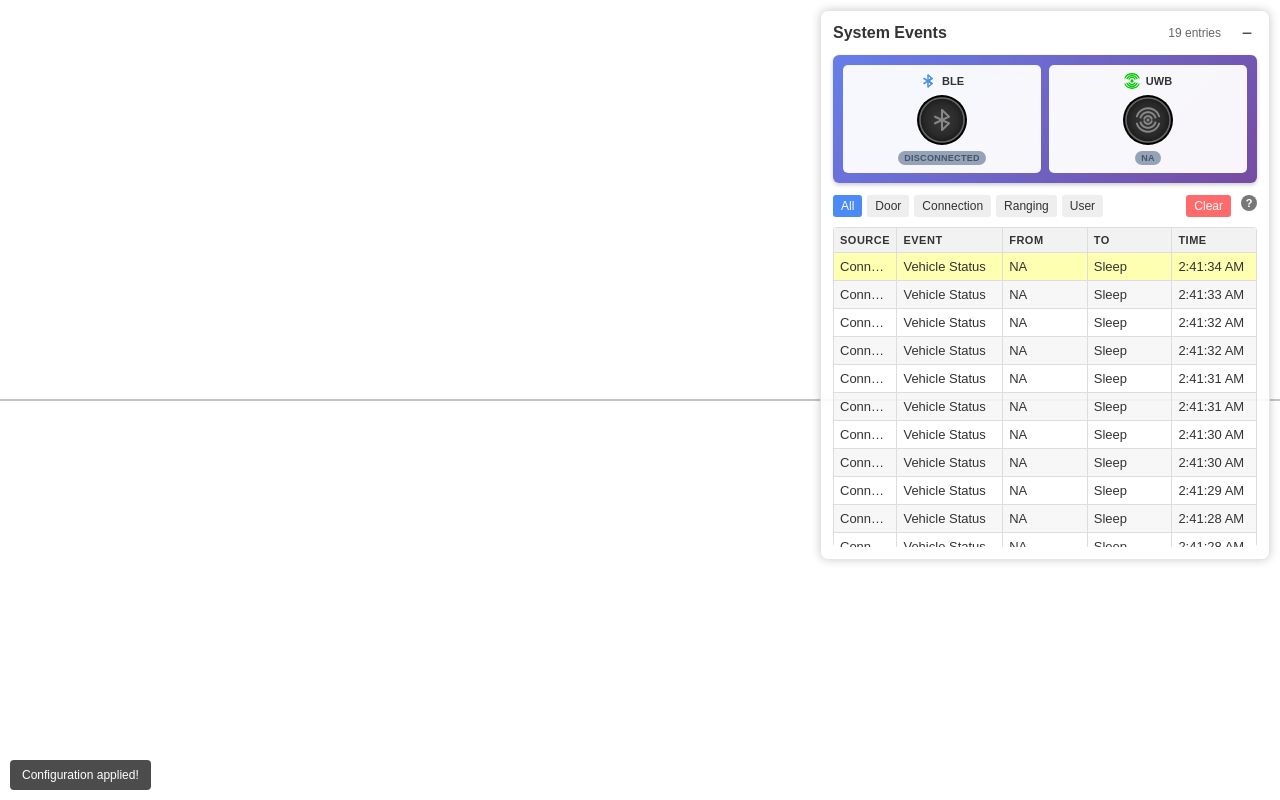
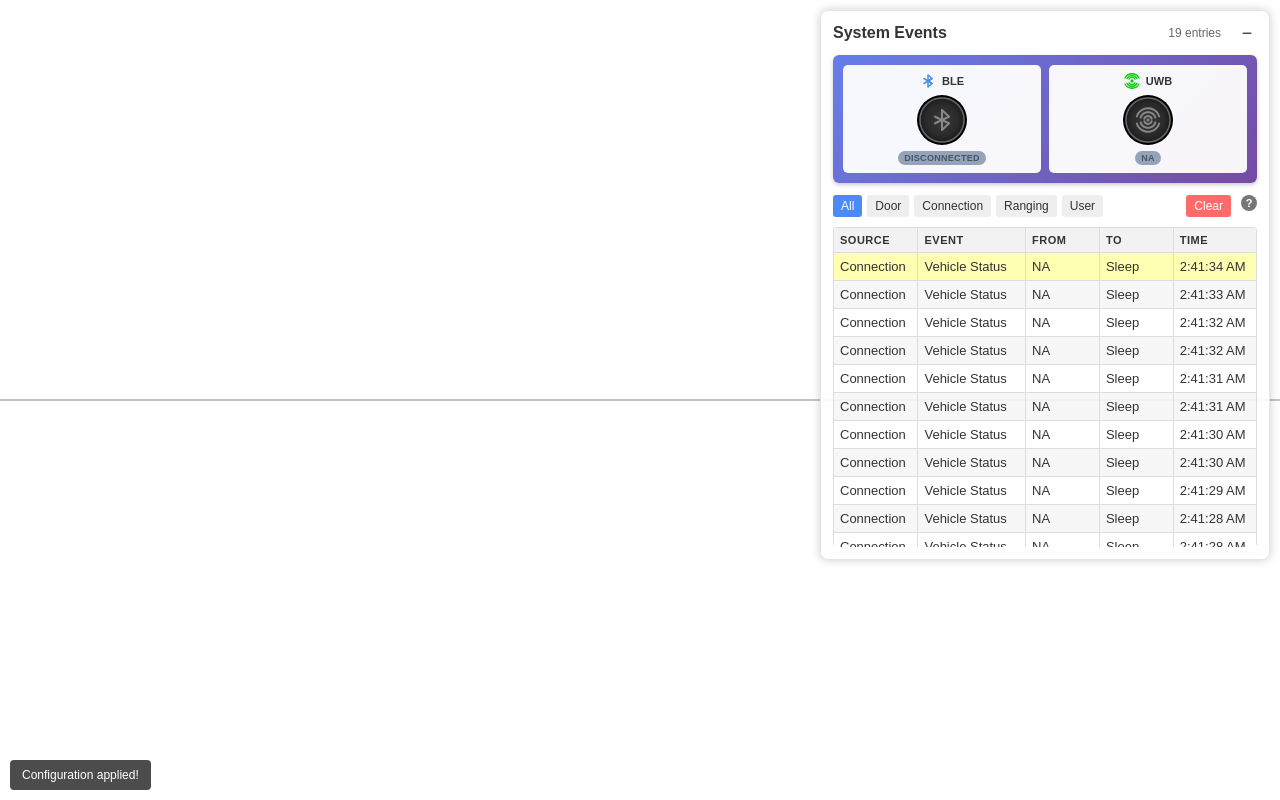
Before and after one commit to thien78/UI, a Flask app: page / in a window 1280 px wide. Run offline with Flask 3, Linux system fonts and the light colour scheme; some libraries are stand-ins or nearby versions.

Commit message:
last_updates

```diff
--- a/static/ble_icon_panel.js
+++ b/static/ble_icon_panel.js
@@ -67,7 +67,6 @@ class BLEIconPanelManager {
 
     init() {
         if (!this.initializeElements()) {
-            console.error("[BLE Icon Panel] Canvas not found!");
             return;
         }
 
@@ -220,7 +219,6 @@ class BLEIconPanelManager {
                 if (error instanceof TypeError && error.message.includes("Failed to fetch")) {
                     return; // Server unavailable - silent fail
                 }
-                console.error("[BLE Icon Panel] Error fetching connection status:", error);
             }
         };
 
--- a/static/uwb_icon_panel.js
+++ b/static/uwb_icon_panel.js
@@ -182,7 +182,7 @@ class UWBIconPanelManager {
         this.ctx.arc(0, 0, dotRadius, 0, Math.PI * 2);
         this.ctx.fill();
 
-        // Left waves (3 arcs) - từ góc 1.1π đến 1.9π
+        // above waves (3 arcs) - 1.1π - 1.9π
         for (let i = 1; i <= UWB_LOGO.WAVE_COUNT; i++) {
             const radius = waveSpacing * i;
             this.ctx.beginPath();
@@ -190,7 +190,7 @@ class UWBIconPanelManager {
             this.ctx.stroke();
         }
 
-        // Right waves (3 arcs) - từ góc 0.1π đến 0.9π
+        // below waves (3 arcs) - 0.1π - 0.9π
         for (let i = 1; i <= UWB_LOGO.WAVE_COUNT; i++) {
             const radius = waveSpacing * i;
             this.ctx.beginPath();
--- a/static/welcome_light.js
+++ b/static/welcome_light.js
@@ -1,302 +1,7 @@
-// // file: welcomeLightManager.js
-// import * as THREE from 'three';
-// import { CarModel } from './car.js';
-// import { gSceneManager } from './scene.js';
-// import { dataPanel } from './panel.js';
-
-// /**
-//  * WelcomeLightManager class (improved parabolic geometry)
-//  */
-// class WelcomeLightManager {
-//     constructor() {
-//         this.lightProjections = { Left: null, Right: null };
-//         this.activationDistance = 4.0;
-//         this.deactivationDistance = 5.0;
-//         this.lightsActive = false;
-
-//         this.lightConfig = {
-//             Left: {
-//                 position: { x: 3.75, y: 0.02, z: 0.7 },
-//                 sizeNear: { width: 0.75, height: 0.5 },
-//                 sizeFar: { width: 4.0, height: 3.0 },
-//                 rotation: 0,
-//                 color: 0xffd700      ,
-//                 opacity: 0.9,
-//                 // additional param: curvature power (1=linear, 2=parabolic, >2 more bowed)
-//                 curvePower: 0.25,
-//                 // resolution of mesh
-//                 widthSegments: 24,
-//                 heightSegments: 32
-//             },
-//             Right: {
-//                 position: { x: 3.75, y: 0.02, z: -0.7 },
-//                 sizeNear: { width: 0.75, height: 0.5 },
-//                 sizeFar: { width: 4.0, height: 3.0 },
-//                 rotation: 0,
-//                 color: 0xffd700      ,
-//                 opacity: 0.9,
-//                 curvePower: 0.25,
-//                 widthSegments: 24,
-//                 heightSegments: 32
-//             }
-//         };
-
-//         this.lightTexture = this.createLightTexture();
-//         this.createLightProjections();
-
-//         // DEBUG MODE
-//         setTimeout(() => {
-//             this.activateLights();
-//             console.log('DEBUG MODE: Welcome lights activated automatically');
-//         }, 1000);
-
-//         // Disabled in debug - enable if needed
-//         // this.startDistanceMonitoring();
-//     }
-
-//     createLightTexture() {
-//         const canvas = document.createElement('canvas');
-//         canvas.width = 512;
-//         canvas.height = 512;
-//         const ctx = canvas.getContext('2d');
-
-//         const gradient = ctx.createRadialGradient(256, 256, 0, 256, 256, 256);
-//         gradient.addColorStop(0, 'rgba(255,255,255,1.0)');
-//         gradient.addColorStop(0.2, 'rgba(255,255,255,0.95)');
-//         gradient.addColorStop(0.4, 'rgba(240,240,255,0.7)');
-//         gradient.addColorStop(0.6, 'rgba(220,220,255,0.45)');
-//         gradient.addColorStop(0.85, 'rgba(200,200,255,0.12)');
-//         gradient.addColorStop(1, 'rgba(180,180,255,0)');
-
-//         ctx.fillStyle = gradient;
-//         ctx.fillRect(0, 0, 512, 512);
-
-//         const texture = new THREE.CanvasTexture(canvas);
-//         texture.anisotropy = 4;
-//         return texture;
-//     }
-
-//     /**
-//      * Create parabolic geometry by building a custom grid.
-//      * - near edge at t=0 (closest to car), far edge at t=1
-//      * - rowWidth = lerp(widthNear, widthFar, t^curvePower)
-//      */
-//     createParabolicGeometry(config) {
-//         const widthSeg = Math.max(2, config.widthSegments || 24);
-//         const heightSeg = Math.max(1, config.heightSegments || 32);
-//         const widthNear = config.sizeNear.width;
-//         const widthFar = config.sizeFar.width;
-//         const height = config.sizeFar.height; // full longitudinal length
-//         const curvePower = Math.max(1.0, config.curvePower || 2.0);
-
-//         // buffers sizes
-//         const vertexCount = (widthSeg + 1) * (heightSeg + 1);
-//         const positions = new Float32Array(vertexCount * 3);
-//         const normals = new Float32Array(vertexCount * 3);
-//         const uvs = new Float32Array(vertexCount * 2);
-//         const indices = [];
-
-//         let ptrPos = 0;
-//         let ptrUV = 0;
-
-//         // build vertices row by row (near -> far)
-//         for (let iy = 0; iy <= heightSeg; iy++) {
-//             const t = iy / heightSeg;                // 0..1
-//             const tt = Math.pow(t, curvePower);      // parabola-like
-//             const rowWidth = widthNear + (widthFar - widthNear) * tt;
-//             const halfRow = rowWidth / 2.0;
-//             const y = t * height - (height / 2);     // center geometry around origin in Y
-
-//             for (let ix = 0; ix <= widthSeg; ix++) {
-//                 const u = ix / widthSeg;             // 0..1 across width
-//                 const x = (u - 0.5) * rowWidth;      // -halfRow .. +halfRow
-//                 // plane in X (width) and Y (length). Z will be 0 (flat)
-//                 positions[ptrPos++] = x;
-//                 positions[ptrPos++] = y;
-//                 positions[ptrPos++] = 0;
-
-//                 // UV: map u across width, v from far->near so texture radiates correctly
-//                 uvs[ptrUV++] = u;
-//                 uvs[ptrUV++] = 1 - t; // flip so near uses bottom of texture
-//             }
-//         }
-
-//         // build indices
-//         for (let iy = 0; iy < heightSeg; iy++) {
-//             for (let ix = 0; ix < widthSeg; ix++) {
-//                 const a = ix + (widthSeg + 1) * iy;
-//                 const b = ix + (widthSeg + 1) * (iy + 1);
-//                 const c = (ix + 1) + (widthSeg + 1) * (iy + 1);
-//                 const d = (ix + 1) + (widthSeg + 1) * iy;
-
-//                 // two triangles per quad
-//                 indices.push(a, b, d);
-//                 indices.push(b, c, d);
-//             }
-//         }
-
-//         // create buffer geometry
-//         const geometry = new THREE.BufferGeometry();
-//         geometry.setAttribute('position', new THREE.BufferAttribute(positions, 3));
-//         geometry.setAttribute('normal', new THREE.BufferAttribute(normals, 3)); // will be computed
-//         geometry.setAttribute('uv', new THREE.BufferAttribute(uvs, 2));
-//         geometry.setIndex(indices);
-
-//         // compute normals
-//         geometry.computeVertexNormals();
-
-//         return geometry;
-//     }
-
-//     createLightProjections() {
-//         for (const [doorName, config] of Object.entries(this.lightConfig)) {
-//             // create parabolic geometry
-//             const geometry = this.createParabolicGeometry(config);
-
-//             const material = new THREE.MeshBasicMaterial({
-//                 map: this.lightTexture,
-//                 color: config.color,
-//                 transparent: true,
-//                 opacity: 0.0,            // start invisible
-//                 side: THREE.DoubleSide,
-//                 depthWrite: false,
-//                 blending: THREE.NormalBlending
-//             });
-
-//             const mesh = new THREE.Mesh(geometry, material);
-
-//             // position: keep same local offsets
-//             mesh.position.set(config.position.x, config.position.y, config.position.z);
-
-//             // orient plane to face down onto the ground
-//             // The geometry was created in X (width) and Y (length) with Z up = 0.
-//             // To lay it on ground with its normal upwards, rotate so that plane normal points up:
-//             // We want plane flat on ground (facing +Y up) -> rotate X axis -> rotate around X by +90 degrees.
-//             mesh.rotation.x = Math.PI/2; // lay flat on ground
-//             mesh.rotation.y = Math.PI;     // flip to correct orientation
-//             mesh.rotation.z = Math.PI/2;
-
-//             mesh.renderOrder = 999; // render on top to avoid z-fighting
-
-//             // initial scale small (used by animation)
-//             mesh.scale.set(0.5, 0.5, 1);
-
-//             gSceneManager.scene.add(mesh);
-//             this.lightProjections[doorName] = mesh;
-//         }
-//     }
-
-//     activateLights() {
-//         if (this.lightsActive) return;
-//         this.lightsActive = true;
-//         dataPanel.addEntry('Welcome Light', 'Status', 'Off', 'On');
-
-//         for (const [doorName, mesh] of Object.entries(this.lightProjections)) {
-//             if (!mesh) continue;
-//             const config = this.lightConfig[doorName];
-//             const animParams = { opacity: 0, sx: mesh.scale.x, sy: mesh.scale.y };
-
-//             gsap.to(animParams, {
-//                 opacity: config.opacity,
-//                 sx: 1.0,
-//                 sy: 1.2,
-//                 ease: "power2.out",
-//                 onUpdate: () => {
-//                     mesh.material.opacity = animParams.opacity;
-//                     mesh.scale.set(animParams.sx, animParams.sy, 1);
-//                 }
-//             });
-//         }
-//     }
-
-//     deactivateLights() {
-//         if (!this.lightsActive) return;
-//         this.lightsActive = false;
-//         dataPanel.addEntry('Welcome Light', 'Status', 'On', 'Off');
-
-//         for (const [doorName, mesh] of Object.entries(this.lightProjections)) {
-//             if (!mesh) continue;
-//             const animParams = { opacity: mesh.material.opacity, sx: mesh.scale.x, sy: mesh.scale.y };
-//             gsap.to(animParams, {
-//                 opacity: 0,
-//                 sx: 0.5,
-//                 sy: 0.5,
-//                 duration: 0.6,
-//                 ease: "power2.in",
-//                 onUpdate: () => {
-//                     mesh.material.opacity = animParams.opacity;
-//                     mesh.scale.set(animParams.sx, animParams.sy, 1);
-//                 }
-//             });
-//         }
-//     }
-
-//     updateLightIntensity(distance) {
-//         if (!this.lightsActive) return;
-//         const range = this.activationDistance;
-//         const factor = Math.max(0.5, Math.min(1.0, distance / range));
-//         for (const [doorName, mesh] of Object.entries(this.lightProjections)) {
-//             if (!mesh) continue;
-//             const config = this.lightConfig[doorName];
-//             const targetOpacity = config.opacity * factor;
-//             gsap.to(mesh.material, { opacity: targetOpacity, duration: 0.3, ease: "power1.inOut" });
-//         }
-//     }
-
-//     checkUserDistance(userDistance) {
-//         if (userDistance <= this.activationDistance && !this.lightsActive) {
-//             this.activateLights();
-//         } else if (userDistance > this.deactivationDistance && this.lightsActive) {
-//             this.deactivateLights();
-//         } else if (this.lightsActive) {
-//             this.updateLightIntensity(userDistance);
-//         }
-//     }
-
-//     startDistanceMonitoring() {
-//         setInterval(() => {
-//             this.updateFromUserDistance();
-//         }, 288);
-//     }
-
-//     async updateFromUserDistance() {
-//         try {
-//             const response = await fetch('/api/user');
-//             if (!response.ok) return;
-//             const userData = await response.json();
-//             const distance = Math.sqrt(userData.x * userData.x + userData.y * userData.y) / 100;
-//             this.checkUserDistance(distance);
-//         } catch (error) {
-//             if (error instanceof TypeError && error.message.includes("Failed to fetch")) return;
-//             console.error("Error fetching user distance for welcome lights:", error);
-//         }
-//     }
-
-//     toggleLights() {
-//         if (this.lightsActive) this.deactivateLights();
-//         else this.activateLights();
-//     }
-// }
-
-// export const welcomeLight = new WelcomeLightManager();
-
-// document.addEventListener('keydown', (event) => {
-//     if (event.key === 'l' || event.key === 'L') {
-//         welcomeLight.toggleLights();
-//         console.log('Welcome lights toggled manually');
-//     }
-// });
-
-// file: welcome_light.js - Realistic Welcome Light Control
-// Requires BOTH Vehicle Awake AND UWB Ranging
 import * as THREE from 'three';
-import { CarModel } from './car.js';
 import { gSceneManager } from './scene.js';
 import { dataPanel } from './panel.js';
 
-console.log("========================================");
-console.log("[Welcome Light] Module loading...");
-console.log("========================================");
 
 /**
  * WelcomeLightManager class
@@ -349,7 +54,6 @@ class WelcomeLightManager {
 
         // Start polling connection status
         setTimeout(() => {
-            console.log("[Welcome Light] Starting connection status monitoring...");
             this.startConnectionPolling();
         }, 1000);
     }
@@ -435,7 +139,6 @@ class WelcomeLightManager {
     }
 
     createLightProjections() {
-        console.log("[Welcome Light] Creating light projections (initially off)...");
 
         for (const [doorName, config] of Object.entries(this.lightConfig)) {
             const geometry = this.createParabolicGeometry(config);
@@ -462,7 +165,6 @@ class WelcomeLightManager {
             this.lightProjections[doorName] = mesh;
         }
 
-        console.log("[Welcome Light] ✅ Light projections created (off state)");
     }
 
     // ===== CONNECTION STATUS MONITORING =====
@@ -472,7 +174,6 @@ class WelcomeLightManager {
             this.fetchConnectionStatus();
         }, 576);
 
-        console.log("[Welcome Light] 🔄 Started polling connection status (576ms interval)");
     }
 
     async fetchConnectionStatus() {
@@ -489,29 +190,12 @@ class WelcomeLightManager {
             if (error instanceof TypeError && error.message.includes("Failed to fetch")) {
                 return;
             }
-            console.error("[Welcome Light] Error fetching connection status:", error);
         }
     }
 
     updateConnectionState(connectionData) {
         const newVehicleStatus = connectionData.VehicleStatus;  // "Sleep" or "Awake"
         const newUwbStatus = connectionData.UwbStatus;          // "NA", "Ranging", "CPD", "Mixed"
-
-        // Check if any state changed
-        const vehicleChanged = (newVehicleStatus !== this.previousVehicleStatus);
-        const uwbChanged = (newUwbStatus !== this.previousUwbStatus);
-
-        if (vehicleChanged || uwbChanged) {
-            // Log state changes
-            if (vehicleChanged) {
-                console.log(`[Welcome Light] 🚗 Vehicle Status changed: ${this.previousVehicleStatus} → ${newVehicleStatus}`);
-                dataPanel.addEntry('Welcome Light', 'Vehicle Status', this.previousVehicleStatus, newVehicleStatus);
-            }
-
-            if (uwbChanged) {
-                console.log(`[Welcome Light] 📡 UWB Status changed: ${this.previousUwbStatus} → ${newUwbStatus}`);
-                dataPanel.addEntry('Welcome Light', 'UWB Status', this.previousUwbStatus, newUwbStatus);
-            }
 
         // Update stored states
         this.vehicleStatus = newVehicleStatus;
@@ -522,7 +206,6 @@ class WelcomeLightManager {
         // Evaluate light condition
         this.evaluateLightCondition();
     }
-    }
 
     evaluateLightCondition() {
         // Calculate if lights SHOULD be on based on both conditions
@@ -530,11 +213,6 @@ class WelcomeLightManager {
         const isUwbRanging = (this.uwbStatus === "Ranging" || this.uwbStatus === "Mixed");
 
         const shouldBeActive = isVehicleAwake && isUwbRanging;
-
-        console.log(`[Welcome Light] 🔍 Evaluation:`);
-        console.log(`  Vehicle: ${this.vehicleStatus} (${isVehicleAwake ? '✓' : '✗'})`);
-        console.log(`  UWB: ${this.uwbStatus} (${isUwbRanging ? '✓' : '✗'})`);
-        console.log(`  → Lights should be: ${shouldBeActive ? 'ON' : 'OFF'}`);
 
         // Apply the state
         if (shouldBeActive && !this.lightsActive) {
@@ -549,10 +227,6 @@ class WelcomeLightManager {
     activateLights() {
         if (this.lightsActive) return;
         this.lightsActive = true;
-
-        console.log("[Welcome Light] ✅ 💡 LIGHTS ON - Welcome!");
-        console.log(`  Reason: Vehicle Awake + UWB Ranging`);
-
         dataPanel.addEntry('Welcome Light', 'Lights', 'Off', 'On');
 
         for (const [doorName, mesh] of Object.entries(this.lightProjections)) {
@@ -578,13 +252,10 @@ class WelcomeLightManager {
         if (!this.lightsActive) return;
         this.lightsActive = false;
 
-        console.log("[Welcome Light] ❌ 🌑 LIGHTS OFF");
-
         // Determine reason for deactivation
         const reason = this.vehicleStatus === "Sleep"
             ? "Vehicle Sleep"
             : "UWB Not Ranging";
-        console.log(`  Reason: ${reason}`);
 
         dataPanel.addEntry('Welcome Light', 'Lights', 'On', `Off (${reason})`);
 
@@ -617,7 +288,6 @@ class WelcomeLightManager {
     }
 
     forceAwakeRanging() {
-        console.log("[Welcome Light] 🧪 Force: Vehicle Awake + UWB Ranging");
         this.updateConnectionState({
             VehicleStatus: "Awake",
             UwbStatus: "Ranging"
@@ -625,7 +295,6 @@ class WelcomeLightManager {
     }
 
     forceSleepNoRanging() {
-        console.log("[Welcome Light] 🧪 Force: Vehicle Sleep + UWB NA");
         this.updateConnectionState({
             VehicleStatus: "Sleep",
             UwbStatus: "NA"
@@ -633,7 +302,6 @@ class WelcomeLightManager {
     }
 
     forceAwakeNoRanging() {
-        console.log("[Welcome Light] 🧪 Force: Vehicle Awake + UWB NA (lights should stay OFF)");
         this.updateConnectionState({
             VehicleStatus: "Awake",
             UwbStatus: "NA"
@@ -641,7 +309,6 @@ class WelcomeLightManager {
     }
 
     forceSleepRanging() {
-        console.log("[Welcome Light] 🧪 Force: Vehicle Sleep + UWB Ranging (lights should stay OFF)");
         this.updateConnectionState({
             VehicleStatus: "Sleep",
             UwbStatus: "Ranging"
@@ -668,7 +335,6 @@ document.addEventListener('keydown', (event) => {
         case 'l':
             // Toggle lights manually (override)
             welcomeLight.toggleLights();
-            console.log('[Welcome Light] Lights toggled manually');
             break;
         case '1':
             // Test: Awake + Ranging → Lights ON
@@ -689,19 +355,6 @@ document.addEventListener('keydown', (event) => {
         case 's':
             // Show current state
             const state = welcomeLight.getState();
-            console.log('[Welcome Light] Current State:', state);
             break;
     }
 });
-
-console.log("========================================");
-console.log("[Welcome Light] ✅ Initialized");
-console.log("[Welcome Light] Logic: Awake + Ranging = ON");
-console.log("[Welcome Light] 🎮 Controls:");
-console.log("  L - Toggle lights");
-console.log("  1 - Awake + Ranging (ON)");
-console.log("  2 - Sleep + NA (OFF)");
-console.log("  3 - Awake + NA (OFF)");
-console.log("  4 - Sleep + Ranging (OFF)");
-console.log("  S - Show state");
-console.log("========================================");
--- a/templates/index_icon.html
+++ b/templates/index_icon.html
@@ -11,7 +11,7 @@
 
         body {
             margin: 0;
-            overflow: hidden;
+
             font-family: Arial, sans-serif;
         }
 
@@ -34,7 +34,7 @@
             border: 1px solid rgba(0, 0, 0, 0.1);
             display: flex;
             flex-direction: column;
-            overflow: hidden;
+
         }
 
         .panel-header {
@@ -112,7 +112,7 @@
             background: rgba(255, 255, 255, 0.95);
             border-radius: 5px;
             position: relative;
-            overflow: hidden;
+
             transition: all 0.3s ease;
         }
 
@@ -352,7 +352,7 @@
         .table-container {
             flex: 1;
             overflow-y: auto;
-            overflow-x: hidden;
+            overflow-x: auto;
             min-height: 0;
             max-height: 40vh;
             background: transparent;
@@ -382,7 +382,7 @@
             width: 100%;
             border-collapse: collapse;
             background: transparent;
-            table-layout: fixed;
+            table-layout: auto;
         }
 
         #data-table th, #data-table td {
@@ -390,26 +390,26 @@
             padding: 6px;
             font-size: 13px;
             color: #333;
-            overflow: hidden;
-            text-overflow: ellipsis;
+
+
             white-space: nowrap;
         }
 
         /* Column widths */
         #data-table th:nth-child(1),
-        #data-table td:nth-child(1) { width: 15%; } /* Source */
+        #data-table td:nth-child(1) { min-width: 80px; } /* Source */
 
         #data-table th:nth-child(2),
-        #data-table td:nth-child(2) { width: 25%; } /* Event */
+        #data-table td:nth-child(2) { min-width: 100px; } /* Event */
 
         #data-table th:nth-child(3),
-        #data-table td:nth-child(3) { width: 20%; } /* From */
+        #data-table td:nth-child(3) { min-width: 70px; } /* From */
 
         #data-table th:nth-child(4),
-        #data-table td:nth-child(4) { width: 20%; } /* To */
+        #data-table td:nth-child(4) { min-width: 70px; } /* To */
 
         #data-table th:nth-child(5),
-        #data-table td:nth-child(5) { width: 20%; } /* Time */
+        #data-table td:nth-child(5) { min-width: 70px; } /* Time */
 
         #data-table th {
             position: sticky;
```
Lines whose indentation alone changed are shown as unchanged.
